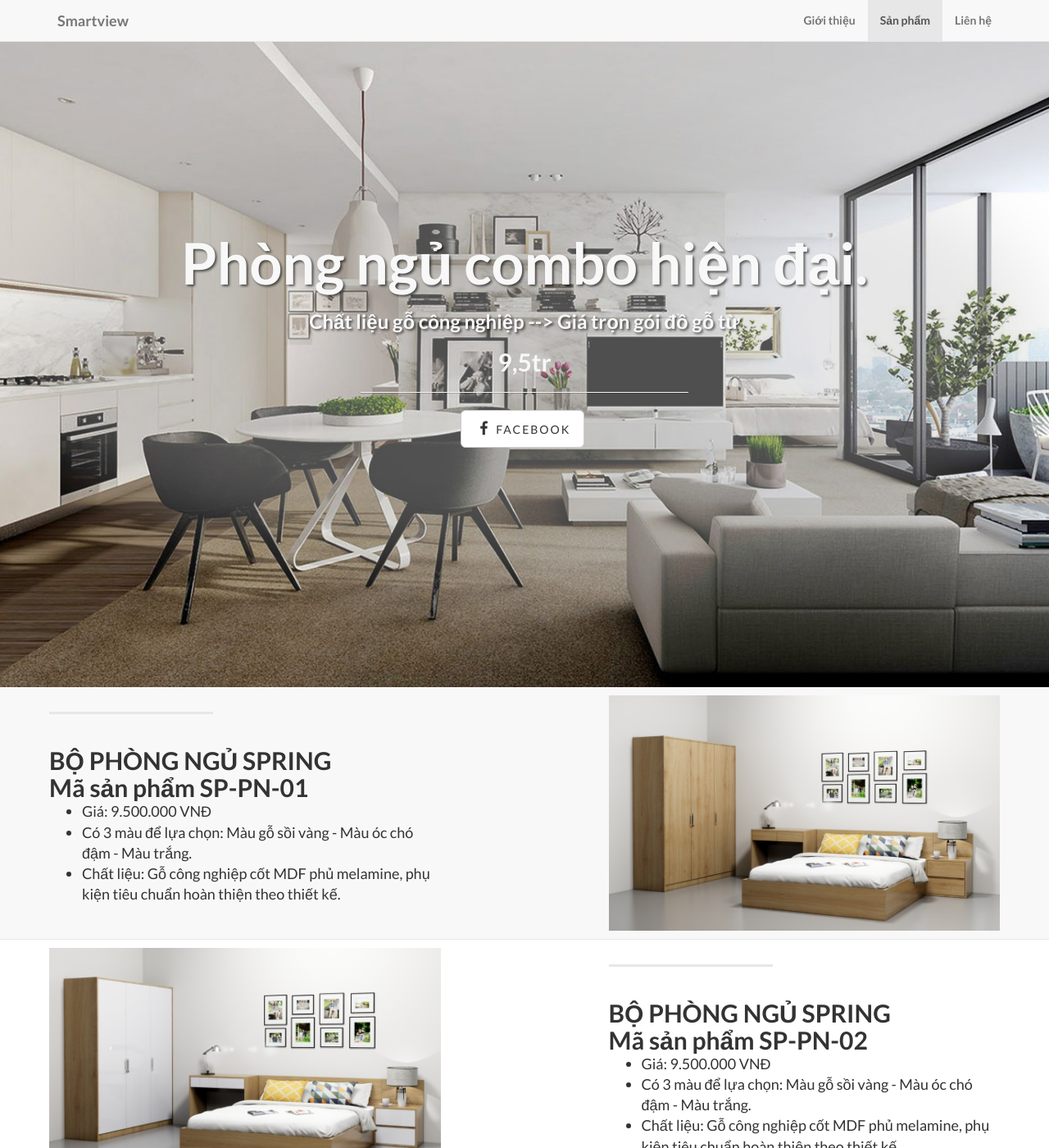
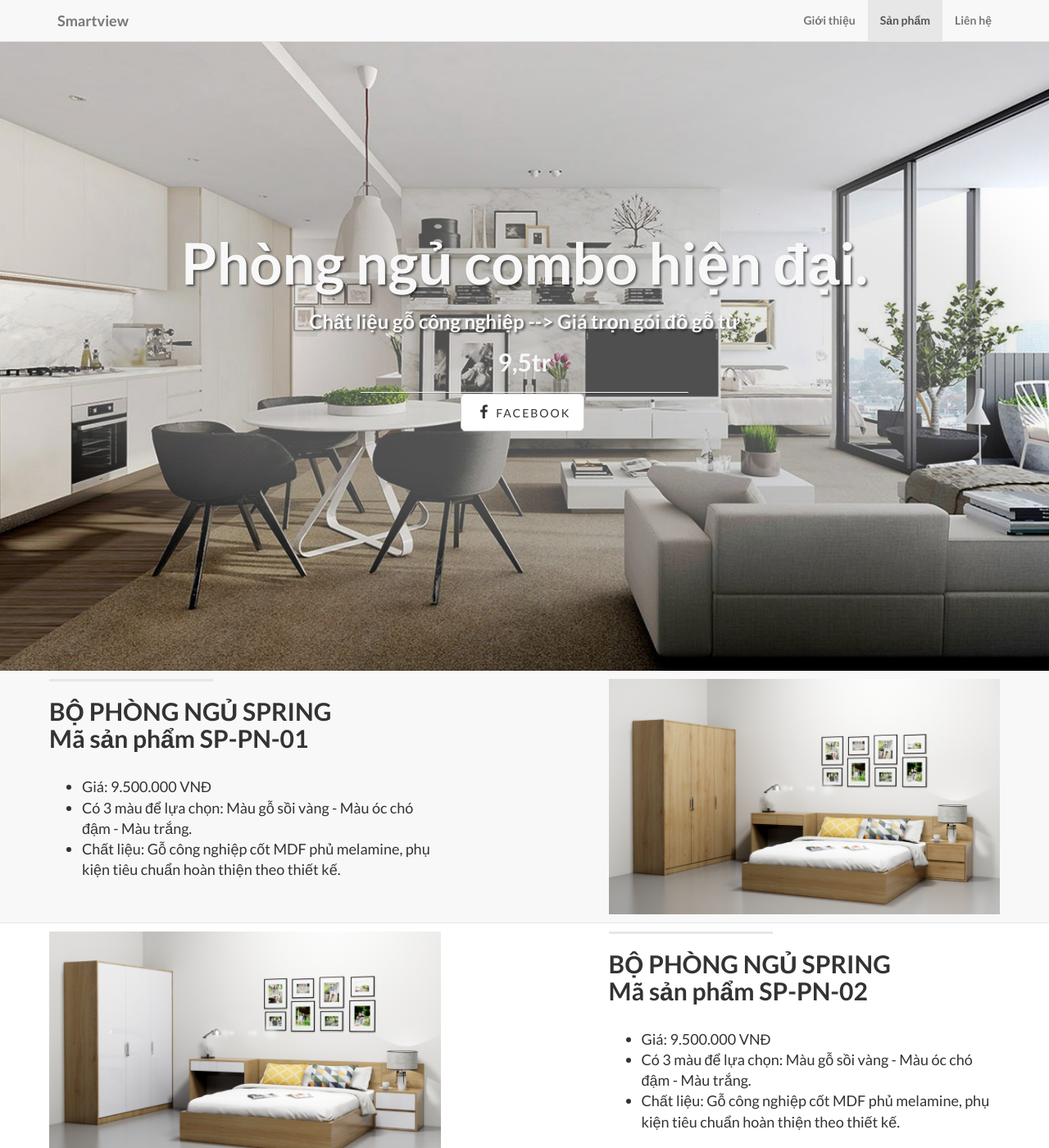
Before and after one commit to haithao/test, a Jekyll site: the page built from index.html, in a window 1280 px wide and 1400 px high. Shown: the whole window at 82% size. Built offline with Jekyll 4.4.1, drawn with Linux system fonts in a browser that asks for light colours; nearby versions of some CDN libraries; library files that are not in the unit come from our copies.

Commit message:
Update custom.css

```diff
--- a/css/custom.css
+++ b/css/custom.css
@@ -8,6 +8,8 @@
 .lead {
     margin-bottom: 0px;
 }
-.section-heading {
+
+hr {
+    margin-top: 0px;
     margin-bottom: 0px;
 }
```
